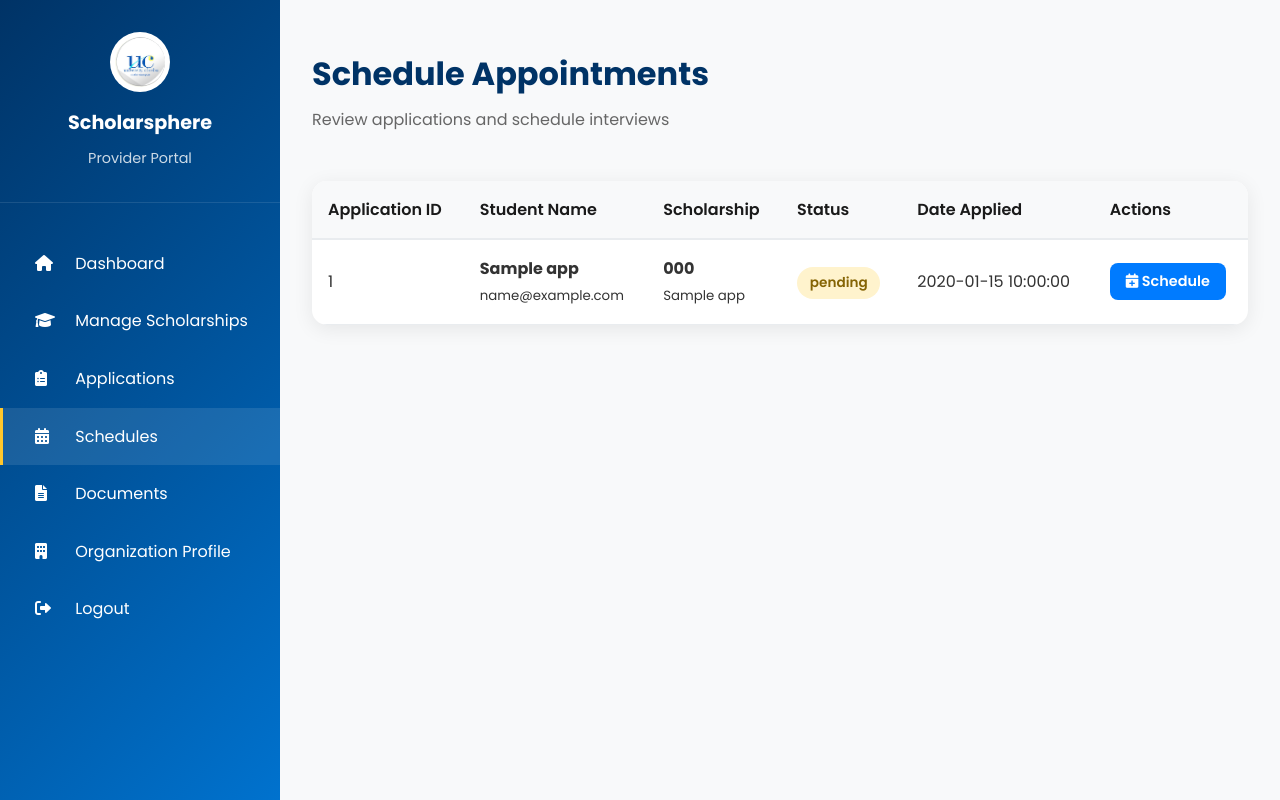
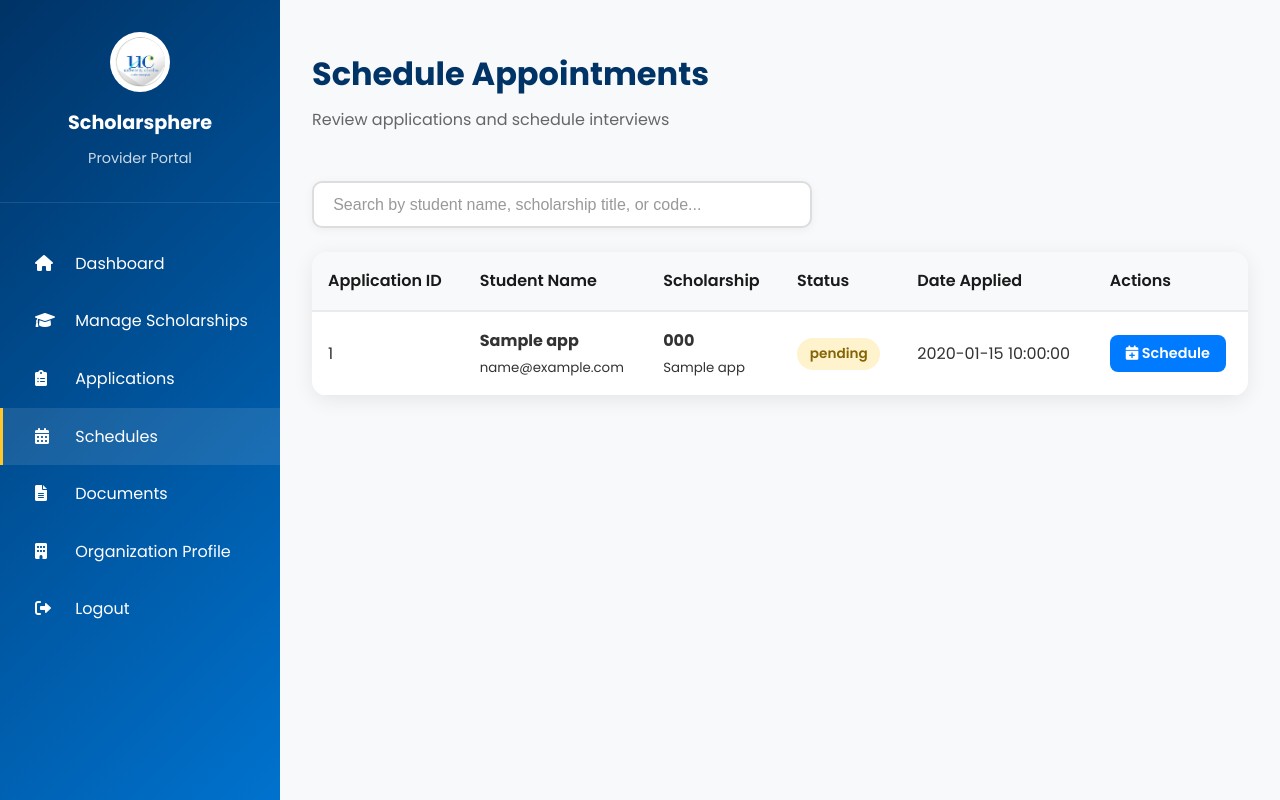
Before and after one commit to Mliaj/scholarsphere, a Python web app: template templates/provider/schedules.html in a window 1280 px wide. Run offline with Jinja, Linux system fonts and the light colour scheme; the template is opened without the code that fills it: most values are stand-ins (such as "Sample title", 1, 10 or a date in 2020).

Commit message:
Added search filter in schedules page

```diff
--- a/templates/provider/schedules.html
+++ b/templates/provider/schedules.html
@@ -21,6 +21,27 @@
     .top-bar { display:flex; justify-content:space-between; align-items:center; margin-bottom:2rem; padding:1rem 0; }
     .welcome-text h1 { font-size:2rem; color:#003366; margin-bottom:.5rem; }
     .welcome-text p { color:#666; }
+
+    /* Search bar styles */
+    .search-bar-container { margin-bottom: 1.5rem; }
+    .search-bar-container input {
+        width: 100%;
+        max-width: 500px;
+        padding: 0.8rem 1.2rem;
+        border-radius: 10px;
+        border: 2px solid #ddd;
+        font-size: 1rem;
+        transition: all 0.3s ease;
+        box-shadow: 0 2px 10px rgba(0,0,0,0.05);
+    }
+    .search-bar-container input:focus {
+        outline: none;
+        border-color: #0072ce;
+        box-shadow: 0 4px 20px rgba(0, 114, 206, 0.15);
+    }
+    .search-bar-container input::placeholder {
+        color: #999;
+    }
 
     .table-container { background:#fff; border-radius:15px; box-shadow:0 4px 20px rgba(0,0,0,0.08); overflow:hidden; }
     table { width:100%; border-collapse:collapse; }
@@ -72,6 +93,11 @@
       </div>
     </div>
 
+    <!-- Search Bar -->
+    <div class="search-bar-container">
+      <input type="text" id="scheduleSearch" placeholder="Search by student name, scholarship title, or code..." autocomplete="off">
+    </div>
+
     <div class="table-container">
       <table>
         <thead>
@@ -87,7 +113,7 @@
         <tbody>
           {% if applications %}
             {% for app in applications %}
-            <tr>
+            <tr class="schedule-row" data-student-name="{{ app.student_name.lower() }}" data-scholarship-title="{{ app.scholarship_title.lower() }}" data-scholarship-code="{{ app.scholarship_code.lower() }}">
               <td>{{ app.application_id }}</td>
               <td><strong>{{ app.student_name }}</strong><br><small>{{ app.student_email }}</small></td>
               <td><strong>{{ app.scholarship_code }}</strong><br><small>{{ app.scholarship_title }}</small></td>
@@ -105,7 +131,7 @@
             </tr>
             {% endfor %}
           {% else %}
-            <tr>
+            <tr id="noApplicationsRow">
               <td colspan="6" style="text-align:center; padding:3rem;">
                 <i class="fas fa-calendar-times" style="font-size:3rem; color:#ddd; margin-bottom:1rem;"></i>
                 <p>No applications to schedule yet.</p>
@@ -279,5 +305,69 @@ window.onclick = function(event) {
   const modal = document.getElementById('scheduleModal');
   if (event.target === modal) closeScheduleModal();
 }
+
+// Search functionality
+document.addEventListener('DOMContentLoaded', function() {
+  const searchInput = document.getElementById('scheduleSearch');
+  const scheduleRows = document.querySelectorAll('.schedule-row');
+  const noApplicationsRow = document.getElementById('noApplicationsRow');
+  const tbody = document.querySelector('tbody');
+
+  // Create a "no results" row if it doesn't exist
+  let noResultsRow = null;
+
+  function createNoResultsRow() {
+    if (!noResultsRow) {
+      noResultsRow = document.createElement('tr');
+      noResultsRow.id = 'noResultsRow';
+      noResultsRow.style.display = 'none';
+      noResultsRow.innerHTML = `
+        <td colspan="6" style="text-align:center; padding:3rem;">
+          <i class="fas fa-search" style="font-size:3rem; color:#ddd; margin-bottom:1rem;"></i>
+          <p>No matching applications found.</p>
+        </td>
+      `;
+      tbody.appendChild(noResultsRow);
+    }
+  }
+
+  createNoResultsRow();
+
+  function performSearch() {
+    const query = searchInput.value.toLowerCase().trim();
+    let visibleCount = 0;
+
+    scheduleRows.forEach(row => {
+      const studentName = row.getAttribute('data-student-name') || '';
+      const scholarshipTitle = row.getAttribute('data-scholarship-title') || '';
+      const scholarshipCode = row.getAttribute('data-scholarship-code') || '';
+
+      if (query === '' || studentName.includes(query) || scholarshipTitle.includes(query) || scholarshipCode.includes(query)) {
+        row.style.display = '';
+        if (query !== '') {
+          visibleCount++;
+        }
+      } else {
+        row.style.display = 'none';
+      }
+    });
+
+    // Show/hide no results message
+    if (query !== '' && visibleCount === 0) {
+      noResultsRow.style.display = '';
+      if (noApplicationsRow) {
+        noApplicationsRow.style.display = 'none';
+      }
+    } else {
+      noResultsRow.style.display = 'none';
+      if (noApplicationsRow) {
+        noApplicationsRow.style.display = '';
+      }
+    }
+  }
+
+  searchInput.addEventListener('input', performSearch);
+  searchInput.addEventListener('keyup', performSearch);
+});
 </script>
 {% endblock %}
```
